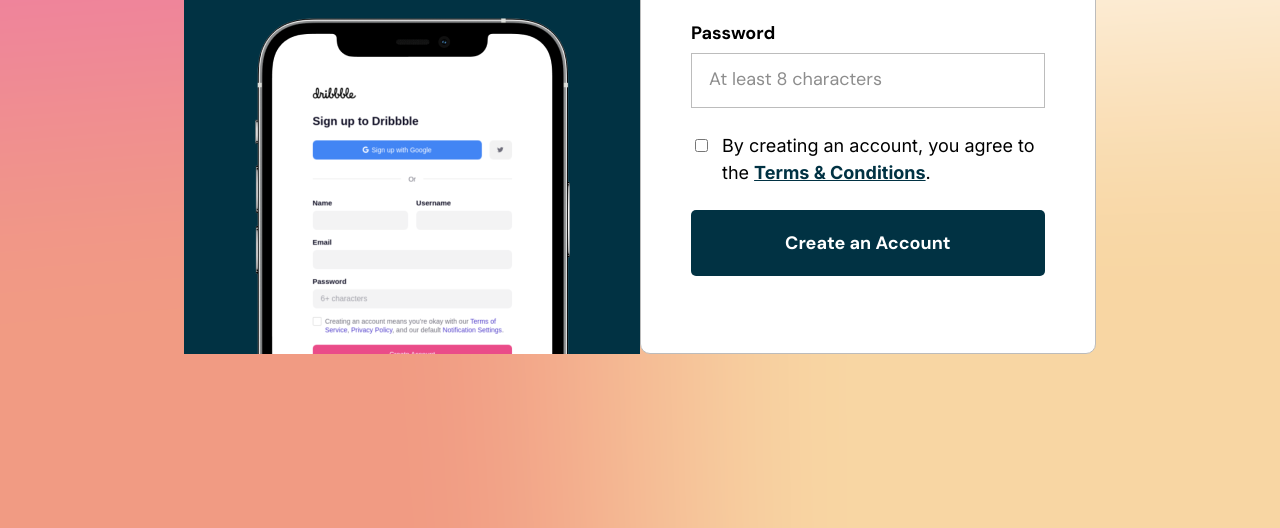
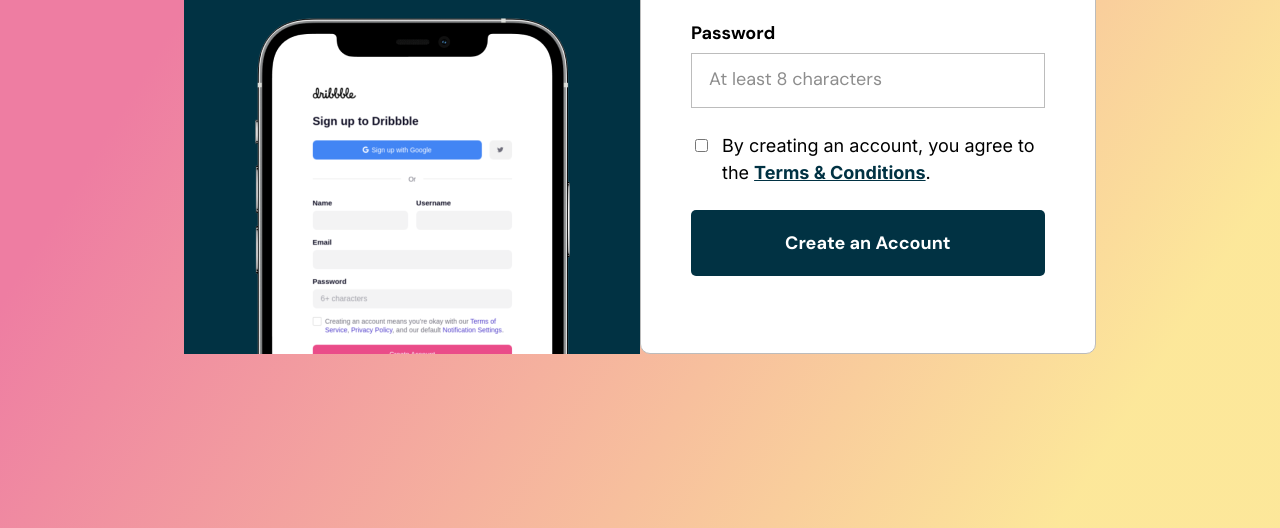
Before and after one commit to Ivanova24/Gradie, a plain HTML site: page index.html in a window 1280 px wide. Shown: the part 376-904 px from the top of the page. Drawn offline with Linux system fonts and the light colour scheme.

Commit message:
background

```diff
--- a/scss/components/_form.scss
+++ b/scss/components/_form.scss
@@ -83,10 +83,7 @@
   }
 
   @include v.breakpoint(medium) {
-    background-image: url("/Assets/Background.png");
-    background-repeat: no-repeat;
-    background-position: center;
-    background-size: cover;
+    background-image: linear-gradient(302deg, #fbda61a3 12%, #ee7da2 77%);
 
     .signUp {
       padding: 130px v.$wrapper 164px;
```
Also changed, not shown: scss/style.css, scss/style.min.css, 2 other files.
